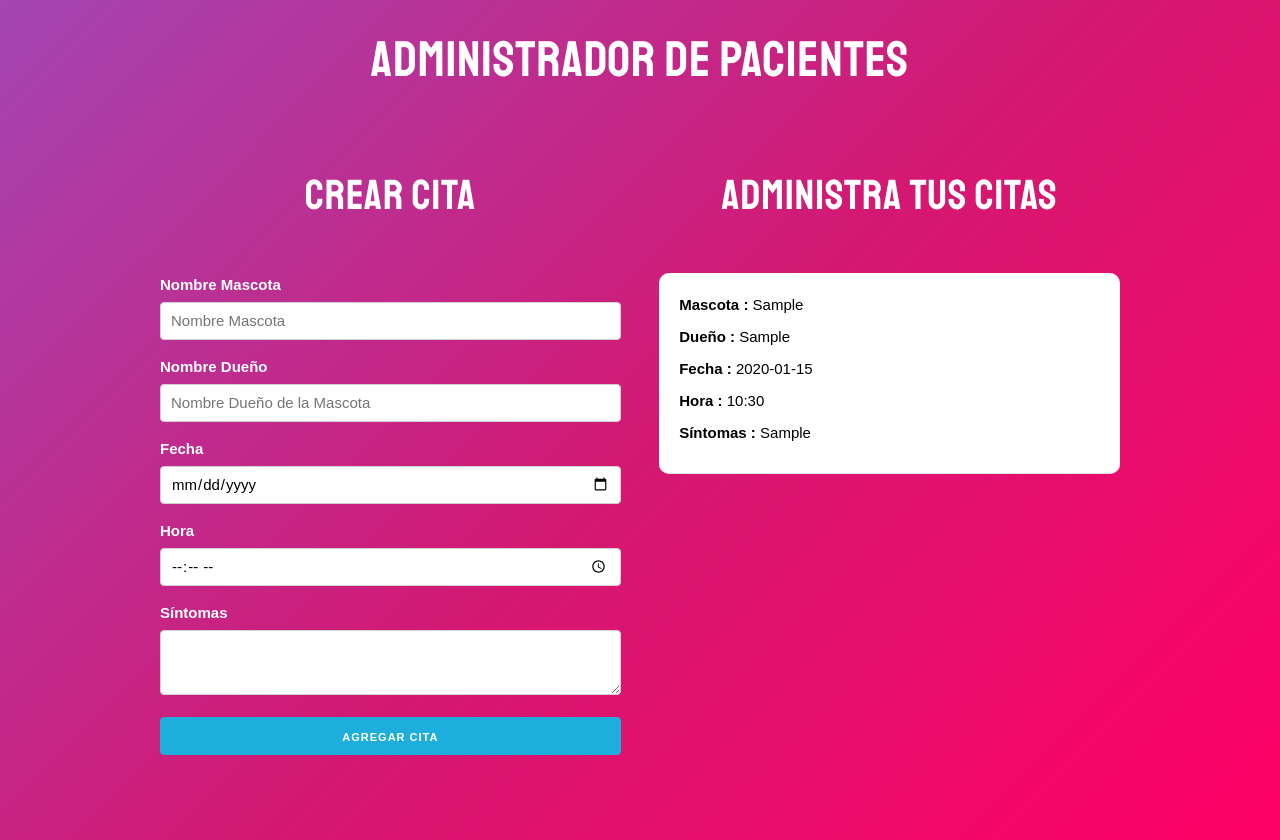
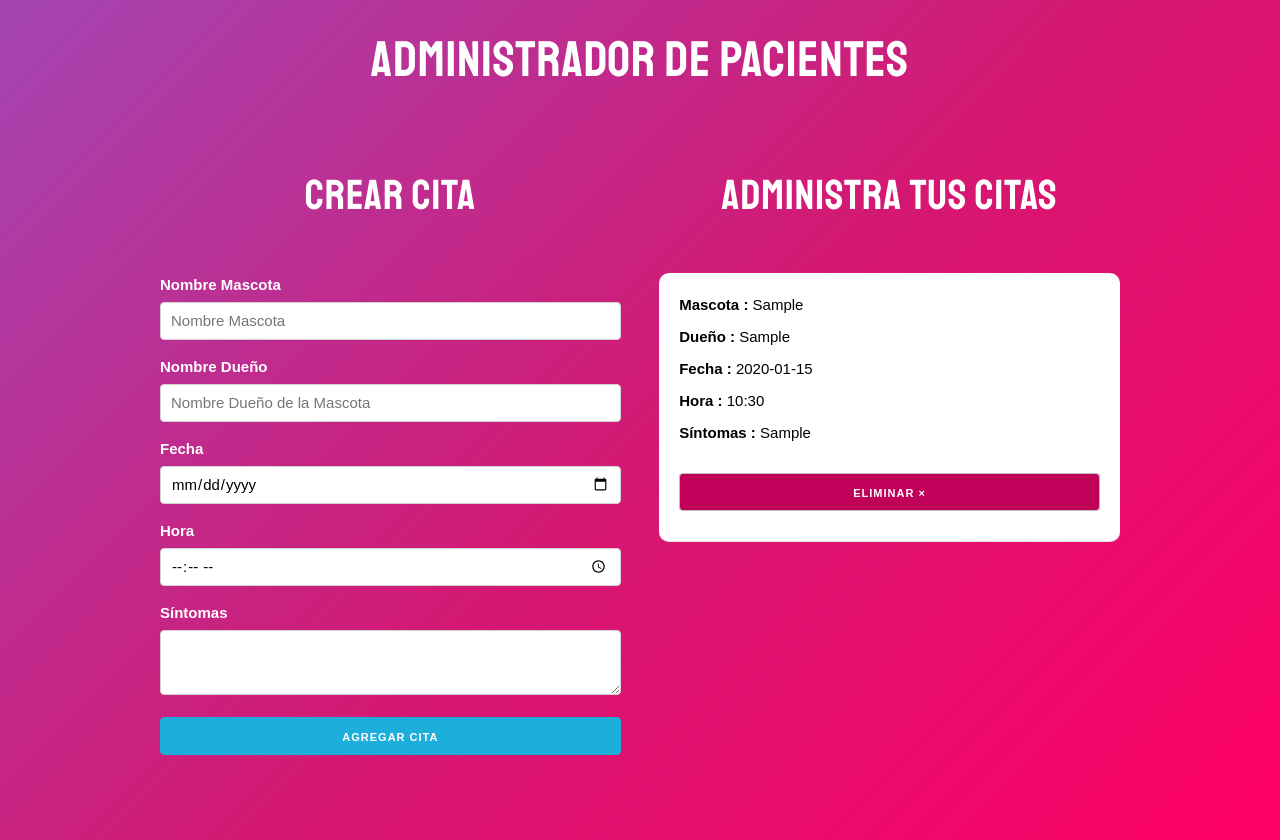
Before and after one commit to darcdev/Administrador-Pacientes, a React (Create React App) app: page / in a window 1280 px wide. Both pictures are taken after typing "Sample", "Sample", "2020-01-15", "10:30", "Sample" into the empty fields and a click on the button "AGREGAR CITA". Built offline with nearby package versions, Linux system fonts and the light colour scheme.

Commit message:
eliminando citas

```diff
--- a/src/App.js
+++ b/src/App.js
@@ -12,6 +12,15 @@
     guardarCitas([...citas, cita]);
   };
 
+  // Elimina una cita por su id
+
+  const eliminarCita = (citaId) => {
+    console.log("hey");
+    const actualizacionCitas = citas.filter((cita) => cita.id !== citaId);
+
+    console.log(actualizacionCitas);
+    guardarCitas(actualizacionCitas);
+  };
   return (
     <>
       <h1>Administrador de Pacientes</h1>
@@ -23,7 +32,7 @@
           <div className="one-half column">
             <h2>Administra tus citas</h2>
             {citas.map((cita) => (
-              <Cita key={cita.id} cita={cita} />
+              <Cita key={cita.id} cita={cita} eliminarCita={eliminarCita} />
             ))}
           </div>
         </div>
--- a/src/components/Cita.js
+++ b/src/components/Cita.js
@@ -1,6 +1,6 @@
 import React from "react";
 
-const Cita = ({ cita }) => {
+const Cita = ({ cita, eliminarCita }) => {
   const { mascota, propietario, fecha, hora, sintomas } = cita;
 
   return (
@@ -20,6 +20,12 @@
       <p>
         Síntomas : <span>{sintomas}</span>
       </p>
+      <button
+        className="button eliminar u-full-width"
+        onClick={() => eliminarCita(cita.id)}
+      >
+        Eliminar &times;
+      </button>
     </div>
   );
 };
```
